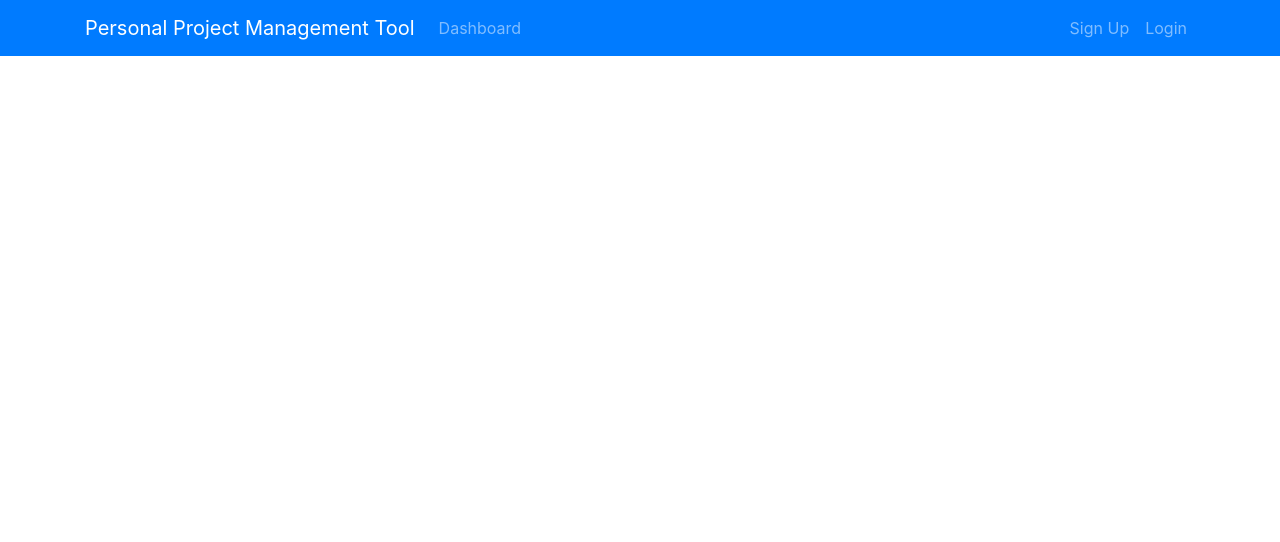
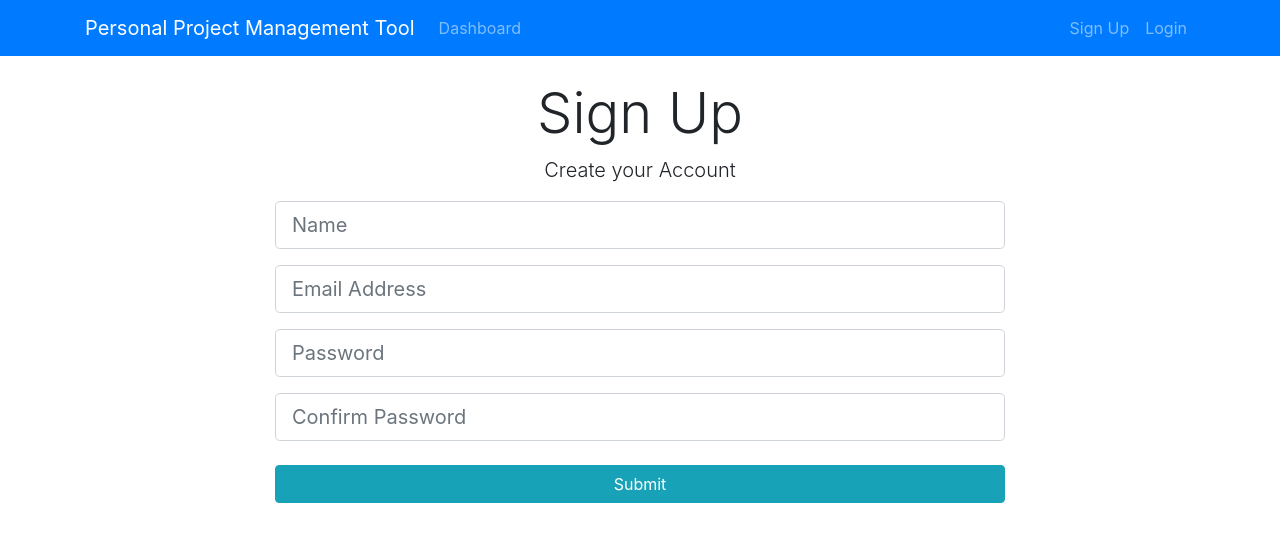
Before and after one commit to nyagna219/AgileIntPPMTool, a React (Create React App) app in the folder ppmtool-react-client/: page /register in a window 1280 px wide. Shown: the top 542 px of the page. Built offline with nearby package versions, Linux system fonts and the light colour scheme.

Commit message:
create login,register components

```diff
--- a/ppmtool-react-client/src/App.js
+++ b/ppmtool-react-client/src/App.js
@@ -11,6 +11,9 @@
 import ProjectBoard from "./components/ProjectBoard/ProjectBoard";
 import AddProjectTask from "./components/ProjectBoard/ProjectTasks/AddProjectTask";
 import UpdateProjectTask from "./components/ProjectBoard/ProjectTasks/UpdateProjectTask";
+import Landing from "./components/Layout/Landing";
+import Register from "./components/UserManagement/Register";
+import Login from "./components/UserManagement/Login";
 
 class App extends Component {
   render() {
@@ -19,6 +22,17 @@
         <Router>
           <div className="App">
             <Header />
+            {
+              //Public Routes
+            }
+
+            <Route exact path="/" component={Landing} />
+            <Route exact path="/register" component={Register} />
+            <Route exact path="/login" component={Login} />
+
+            {
+              //Private Routes
+            }
             <Route exact path="/dashboard" component={Dashboard} />
             <Route exact path="/addProject" component={AddProject} />
             <Route exact path="/updateProject/:id" component={UpdateProject} />
--- a/ppmtool-react-client/src/components/Layout/Header.js
+++ b/ppmtool-react-client/src/components/Layout/Header.js
@@ -1,13 +1,14 @@
 import React, { Component } from "react";
+import { Link } from "react-router-dom";
 
 class Header extends Component {
   render() {
     return (
       <nav className="navbar navbar-expand-sm navbar-dark bg-primary mb-4">
         <div className="container">
-          <a className="navbar-brand" href="Dashboard.html">
+          <Link className="navbar-brand" to="/">
             Personal Project Management Tool
-          </a>
+          </Link>
           <button
             className="navbar-toggler"
             type="button"
@@ -20,22 +21,22 @@
           <div className="collapse navbar-collapse" id="mobile-nav">
             <ul className="navbar-nav mr-auto">
               <li className="nav-item">
-                <a className="nav-link" href="/dashboard">
+                <Link className="nav-link" to="/dashboard">
                   Dashboard
-                </a>
+                </Link>
               </li>
             </ul>
 
             <ul className="navbar-nav ml-auto">
               <li className="nav-item">
-                <a className="nav-link " href="register.html">
+                <Link className="nav-link" to="/register">
                   Sign Up
-                </a>
+                </Link>
               </li>
               <li className="nav-item">
-                <a className="nav-link" href="login.html">
+                <Link className="nav-link" to="/login">
                   Login
-                </a>
+                </Link>
               </li>
             </ul>
           </div>
--- /dev/null
+++ b/ppmtool-react-client/src/components/Layout/Landing.js
@@ -0,0 +1,34 @@
+import React, { Component } from "react";
+import { Link } from "react-router-dom";
+
+class Landing extends Component {
+  render() {
+    return (
+      <div className="landing">
+        <div className="light-overlay landing-inner text-dark">
+          <div className="container">
+            <div className="row">
+              <div className="col-md-12 text-center">
+                <h1 className="display-3 mb-4">
+                  Personal Project Management Tool
+                </h1>
+                <p className="lead">
+                  Create your account to join active projects or start your own
+                </p>
+                <hr />
+                <Link className="btn btn-lg btn-primary mr-2" to="/register">
+                  Sign Up
+                </Link>
+                <Link className="btn btn-lg btn-secondary mr-2" to="/login">
+                  Login
+                </Link>
+              </div>
+            </div>
+          </div>
+        </div>
+      </div>
+    );
+  }
+}
+
+export default Landing;
--- /dev/null
+++ b/ppmtool-react-client/src/components/UserManagement/Login.js
@@ -0,0 +1,38 @@
+import React, { Component } from "react";
+
+class Login extends Component {
+  render() {
+    return (
+      <div className="login">
+        <div className="container">
+          <div className="row">
+            <div className="col-md-8 m-auto">
+              <h1 className="display-4 text-center">Log In</h1>
+              <form action="dashboard.html">
+                <div className="form-group">
+                  <input
+                    type="email"
+                    className="form-control form-control-lg"
+                    placeholder="Email Address"
+                    name="email"
+                  />
+                </div>
+                <div className="form-group">
+                  <input
+                    type="password"
+                    className="form-control form-control-lg"
+                    placeholder="Password"
+                    name="password"
+                  />
+                </div>
+                <input type="submit" className="btn btn-info btn-block mt-4" />
+              </form>
+            </div>
+          </div>
+        </div>
+      </div>
+    );
+  }
+}
+
+export default Login;
--- /dev/null
+++ b/ppmtool-react-client/src/components/UserManagement/Register.js
@@ -0,0 +1,55 @@
+import React, { Component } from "react";
+
+class Register extends Component {
+  render() {
+    return (
+      <div className="register">
+        <div className="container">
+          <div className="row">
+            <div className="col-md-8 m-auto">
+              <h1 className="display-4 text-center">Sign Up</h1>
+              <p className="lead text-center">Create your Account</p>
+              <form action="create-profile.html">
+                <div className="form-group">
+                  <input
+                    type="text"
+                    className="form-control form-control-lg"
+                    placeholder="Name"
+                    name="name"
+                    required
+                  />
+                </div>
+                <div className="form-group">
+                  <input
+                    type="email"
+                    className="form-control form-control-lg"
+                    placeholder="Email Address"
+                    name="email"
+                  />
+                </div>
+                <div className="form-group">
+                  <input
+                    type="password"
+                    className="form-control form-control-lg"
+                    placeholder="Password"
+                    name="password"
+                  />
+                </div>
+                <div className="form-group">
+                  <input
+                    type="password"
+                    className="form-control form-control-lg"
+                    placeholder="Confirm Password"
+                    name="password2"
+                  />
+                </div>
+                <input type="submit" className="btn btn-info btn-block mt-4" />
+              </form>
+            </div>
+          </div>
+        </div>
+      </div>
+    );
+  }
+}
+export default Register;
```
